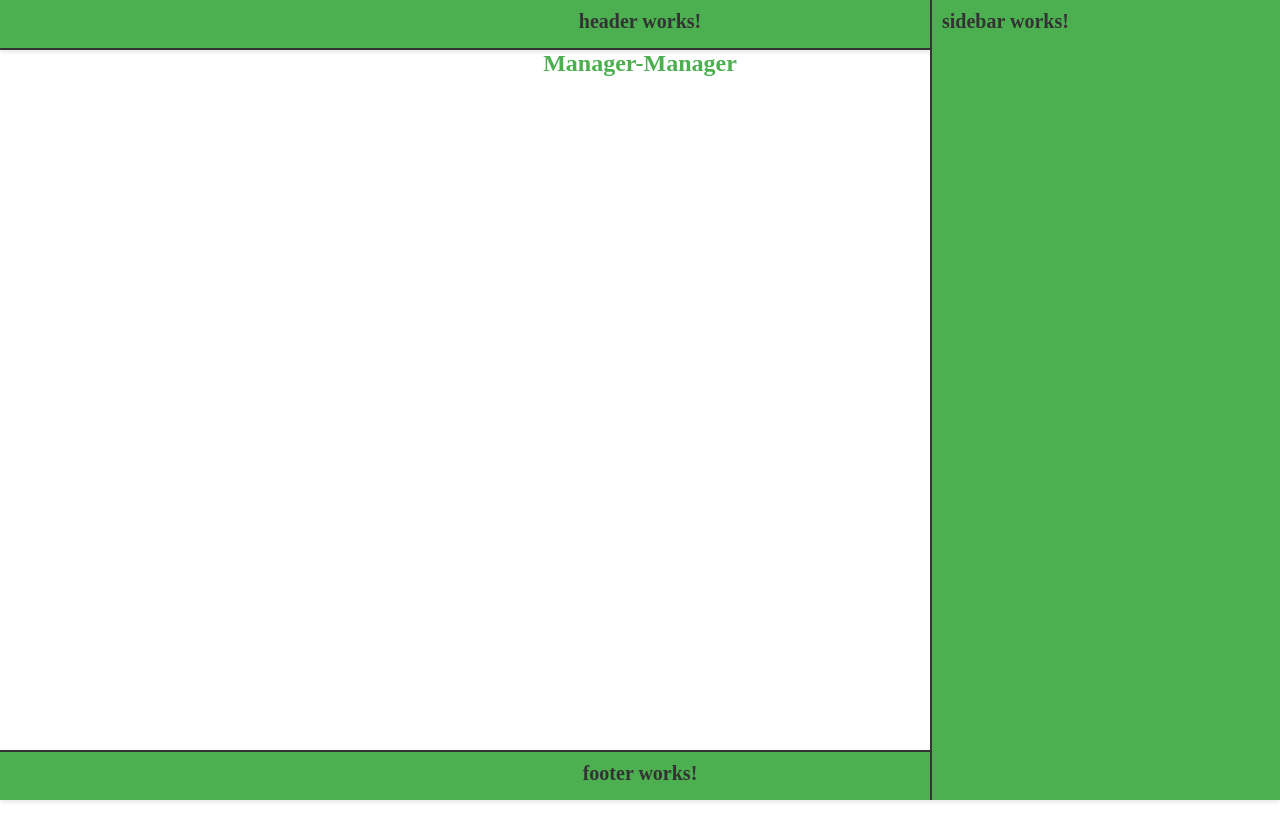
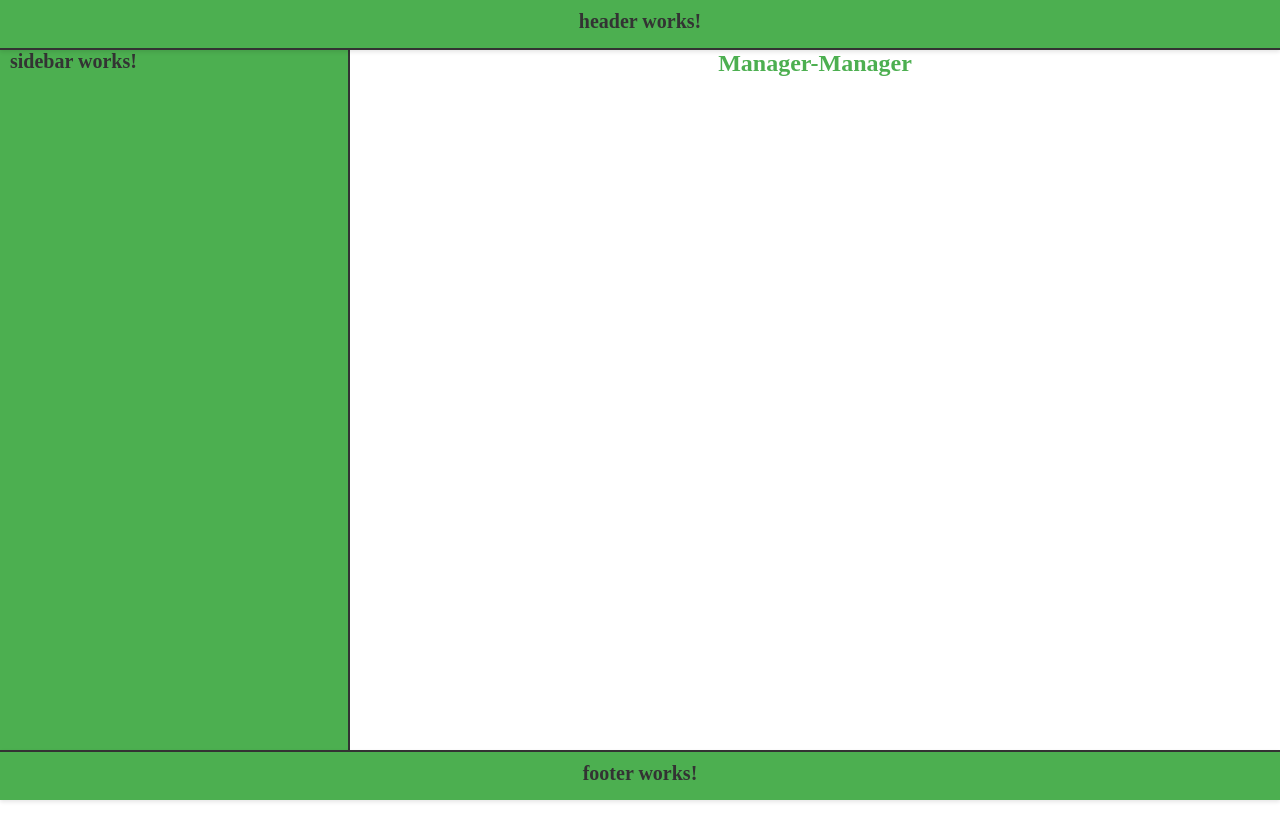
Before and after one commit to CodefrogCF/employee_manager_frontend, an Angular app: page / in a window 1280 px wide. Shown: the top 840 px of the page. Built offline with nearby package versions, Linux system fonts and the light colour scheme.

Commit message:
design-updates

```diff
--- a/src/app/components/dashboard/dashboard.component.css
+++ b/src/app/components/dashboard/dashboard.component.css
@@ -3,4 +3,5 @@ h1 {
     font-size: 24px;
     text-align: center;
     margin-top: 50px;
+    margin-left: 350px;
 }
--- a/src/app/components/sidebar/sidebar.component.css
+++ b/src/app/components/sidebar/sidebar.component.css
@@ -4,12 +4,14 @@ p {
     font-weight: bold;
     position: fixed;
     top: 0;
-    right: 0;
+    left: 0;
     width: 350px;
-    z-index: 1001;
+    z-index: 999;
     height: 100%;
     margin: 0;
     padding: 10px;
+    padding-top: 50px;
+    padding-bottom: 50px;
     background-color: #4CAF50;
-    border-left: #333 2px solid;
+    border-right: #333 2px solid;
 }
```
